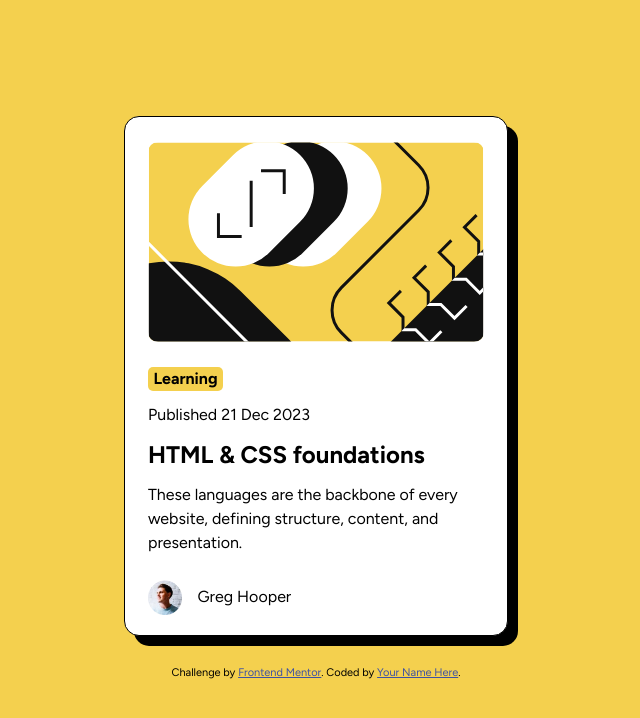
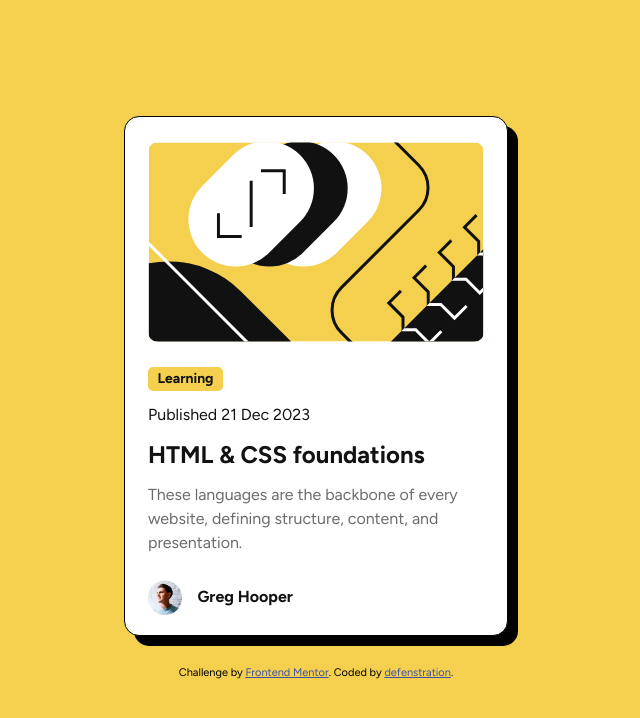
Before and after one commit to defenstration/fm_blog_preview_card, a plain HTML site: page index.html in a window 1280 px wide. Shown: the whole page, without its empty margins (324-964 px from the left). Drawn offline with Linux system fonts and the light colour scheme.

Commit message:
update readme

```diff
--- a/index.html
+++ b/index.html
@@ -24,26 +24,26 @@
     </div>
 
     <section class = "info-wrapper">
-      <div class = "category flex">
+      <div class = "category flex gray950">
         <p>Learning</p>
       </div>
 
-      <p class =  "date">
+      <p class =  "date gray950">
         Published 21 Dec 2023
       </p>
 
-      <h2 class = "blog-title">
+      <h2 class = "blog-title gray950">
         HTML & CSS foundations
       </h2>
 
-      <p class = "description">
+      <p class = "description gray500">
         These languages are the backbone of every website, defining structure, content, and presentation.
       </p>
     </section>
 
     <div class = "author">
       <img src = "assets/images/image-avatar.webp">
-      <p class = "name">
+      <p class = "name gray950">
         Greg Hooper
       </p>
     </div>
@@ -54,7 +54,7 @@
 
   <div class="attribution">
     Challenge by <a href="https://www.frontendmentor.io?ref=challenge" target="_blank">Frontend Mentor</a>.
-    Coded by <a href="#">Your Name Here</a>.
+    Coded by <a href="#">defenstration</a>.
   </div>
 </body>
 </html>
--- a/styles.css
+++ b/styles.css
@@ -85,13 +85,18 @@ img {
     align-items: center;
 }
 
+.gray500 {
+    color: hsl(var(--clr-gray500))
+}
+
+.gray950 {
+    color: hsl(var(--clr-gray950))
+}
+
 /*---------------------------------------*/
 /* Styling                               */
 /*---------------------------------------*/
 
-* {
-    /*border: 1px solid black;*/
-}
 
 .card {
     height: 520px;
@@ -102,17 +107,12 @@ img {
     box-shadow: 10px 10px black;
 }
 
-
-
 .svg-wrapper, .info-wrapper, .author {
     width: 336px;
     margin-inline: auto;
     margin-top: 25px;
 }
 
-p {
-    font-size: 16px;
-}
 
 .svg-wrapper {
     height: 200px;
@@ -126,6 +126,7 @@ p {
     font-weight: bold;
     border-radius: 5px;
     width: 75px;
+    font-size: 14px;
 }
 
 .date {
@@ -139,12 +140,21 @@ p {
 .author {
     display: flex;
     height: 35px;
-
+    font-weight: bold;
 }
 
 .name {
     margin-block: auto;
     margin-left: 15px;
+    font-size: 16px;
+}
+
+.name, .date, .description {
+    font-size: 16px
+}
+
+.blog-title:hover {
+    color: hsl(var(--clr-yellow) )
 }
 
 
@@ -163,7 +173,8 @@ p {
         margin-top: 25px;
     }
 
-    p {
-        font-size: 14px;
+    .name, .date, .description {
+        font-size: 14px
     }
+
 }
```
Also changed, not shown: assets/images/blog_card_preview_screenshot.jpg (added), assets/images/favicon-32x32.png (deleted), assets/images/preview.jpg (renamed from preview.jpg), 3 other files.
